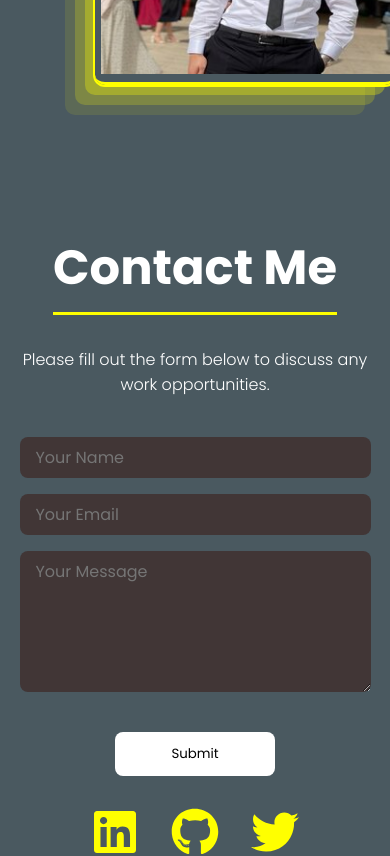
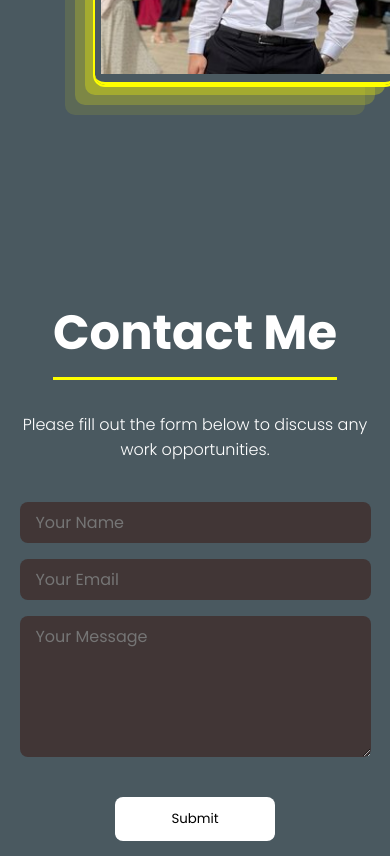
Before and after one commit to abdenourgarti/portfolio, a React (Create React App) app: page / in a window 390 px wide. Shown: the part 1580-2436 px from the top of the page. Built offline with nearby package versions, Linux system fonts and the light colour scheme.

Commit message:
contact section modif

```diff
--- a/src/components/Contact/contact.css
+++ b/src/components/Contact/contact.css
@@ -70,3 +70,9 @@
     width: 3rem;
     margin: 0 1rem;
 }
+
+@media (max-width: 768px) {
+    #contact{
+        margin-top: 65px;
+    }
+}
```
